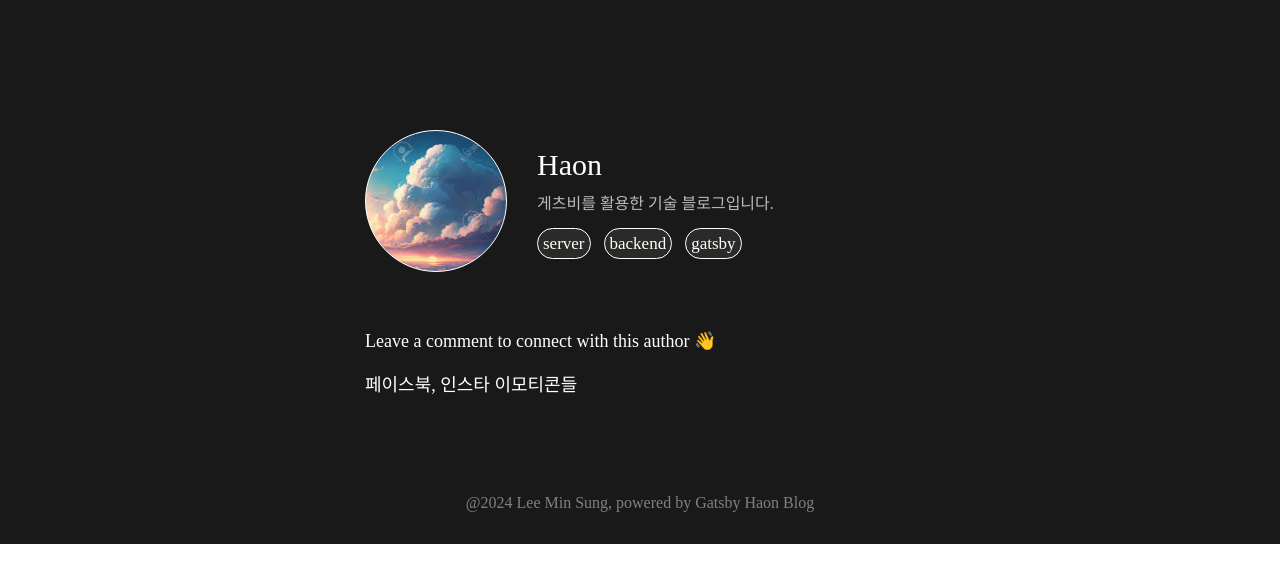
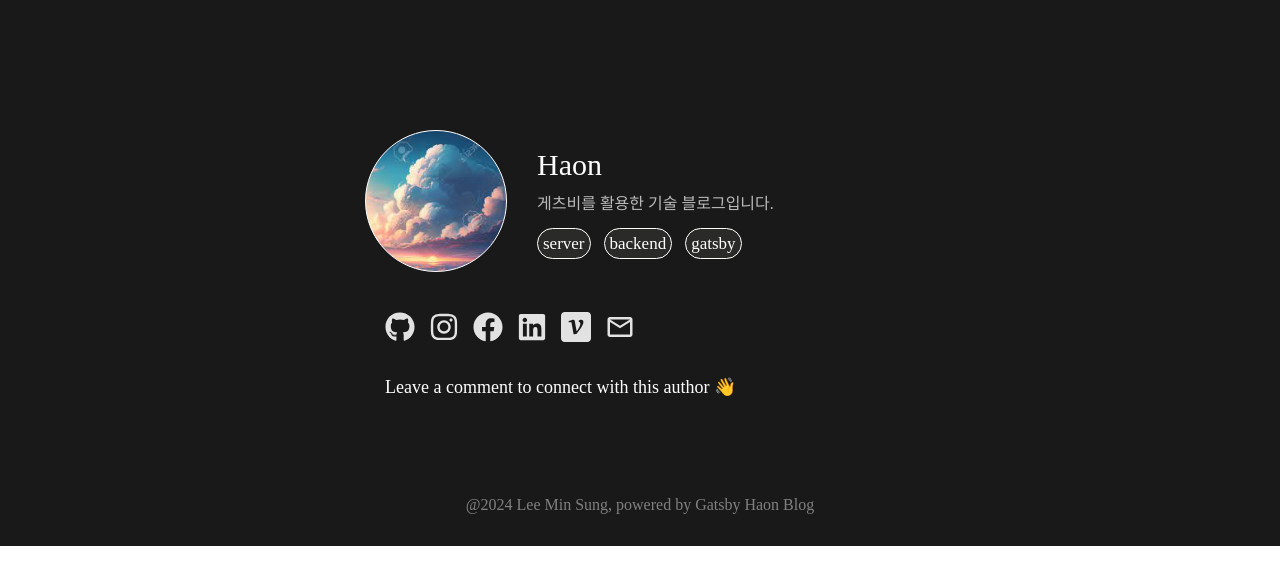
Before and after one commit to msung99/Gatsby-Starter-Haon, a Gatsby site: page /community in a window 1280 px wide. Built offline with nearby package versions, Linux system fonts and the light colour scheme; Gatsby itself is replaced by a stand-in of ours.

Commit message:
feat: CommunityTemplate 에 socialEmojis 삽입

```diff
--- a/src/pages/community.jsx
+++ b/src/pages/community.jsx
@@ -1,34 +1,76 @@
-import React from "react"
-import { graphql } from "gatsby"
-import PageLayout from  "../components/layout/page-component"
-import Profile from "../components/profile"
-import Utterances from "../components/utterances/index.jsx"
-import styled from "styled-components"
+import React from "react";
+import { graphql } from "gatsby";
+import PageLayout from "../components/layout/page-component";
+import Profile from "../components/profile";
+import Utterances from "../components/utterances/index.jsx";
+import styled from "styled-components";
+import { GoComment } from "react-icons/go";
+import { Link } from "gatsby";
+import { FaInstagram } from "react-icons/fa6";
+import { FaFacebook } from "react-icons/fa";
+import { FaLinkedin } from "react-icons/fa";
+import { SiVelog } from "react-icons/si";
+import { FaGithub } from "react-icons/fa";
+import { MdOutlineEmail } from "react-icons/md";
+
 
 const CommunityTemplate = ({ data }) => {
-  const title = data.site.siteMetadata?.title || `Title`
-  const description = data.site.siteMetadata.description
-  const author = data.site.siteMetadata.author
-  const siteUrl = data.site.siteMetadata.siteUrl
-  const keywords = data.site.siteMetadata.keywords
+  const title = data.site.siteMetadata?.title || `Title`;
+  const description = data.site.siteMetadata.description;
+  const author = data.site.siteMetadata.author;
+  const siteUrl = data.site.siteMetadata.siteUrl;
+  const keywords = data.site.siteMetadata.keywords;
+  const socialLinks = data.site.siteMetadata.socialLinks;
 
   return (
     <PageLayout>
-      <Profile author={author} description={description} siteUrl={siteUrl} keywords = {keywords}/>
+      <Profile author={author} description={description} siteUrl={siteUrl} keywords={keywords} />
+      <SocialLinks>
+        {Object.entries(socialLinks).map(([key, value]) => (
+          <Link key={key} to={value}>
+            <EmojiLink>{socialEmojis[key]}</EmojiLink>
+          </Link>
+        ))}
+      </SocialLinks>
       <Description>Leave a comment to connect with this author 👋</Description>
-      <Description>페이스북, 인스타 이모티콘들</Description>
-      <Utterances repo='msung99/Gatsby-Starter-Haon' theme='github-dark' />
+      <Utterances repo="msung99/Gatsby-Starter-Haon" theme="github-dark" />
     </PageLayout>
-  )
-}
+  );
+};
 
+const Title = styled.h1`
+  font-size: px;
+  color: white;
+`;
 
 const Description = styled.p`
   font-size: 18px;
   color: white;
-`
+  margin-left: 20px;
+`;
 
-export default CommunityTemplate
+const SocialLinks = styled.div`
+  display: flex;
+  gap: 14px;
+  margin-left: 20px;
+  margin-bottom: 30px;
+`;
+
+const EmojiLink = styled.span`
+  cursor: pointer;
+  color: #E2E2E2;
+`;
+
+const socialEmojis = {
+  github: <FaGithub className="icon" size="30" />,
+  instagram: <FaInstagram className="icon" size="30"/>,
+  facebook: <FaFacebook className="icon" size="30"/>,
+  linkedin: <FaLinkedin className="icon" size="30"/>,
+  velog: <SiVelog className="icon" size="30"/>,
+  email: <MdOutlineEmail className="icon" size="30"/>
+};
+
+export default CommunityTemplate;
 
 export const pageQuery = graphql`
   query {
@@ -39,7 +81,15 @@ export const pageQuery = graphql`
         author
         siteUrl
         keywords
+        socialLinks {
+          github
+          instagram
+          facebook
+          linkedin
+          velog
+          email
+        }
       }
     }
   }
-`
+`;
```
